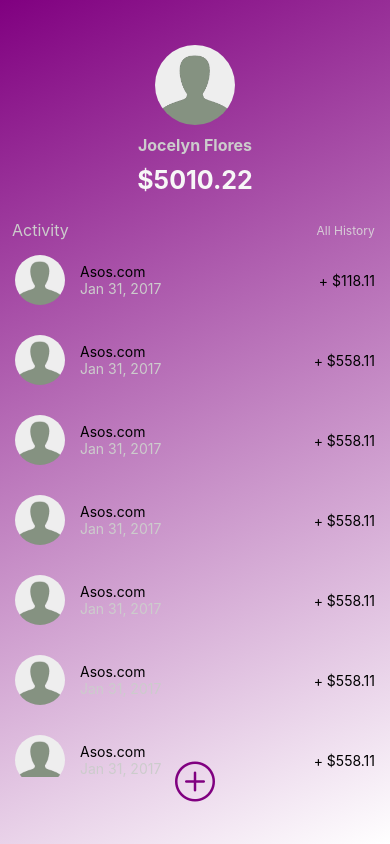
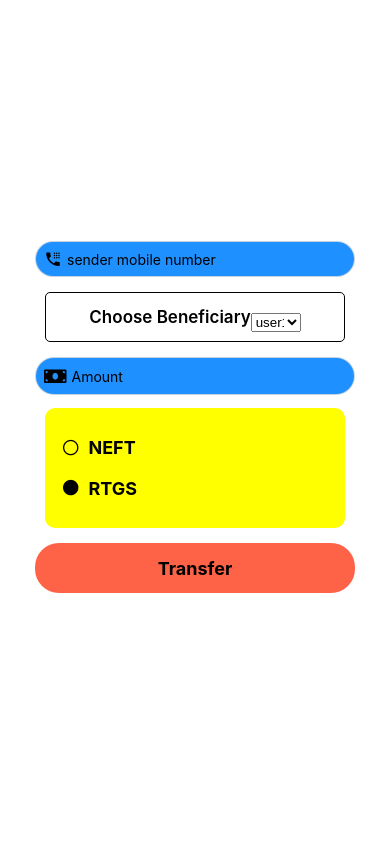
Before and after one commit to dexter9code/Mimi_bank, a React Native app: screen / in a window 390 px wide. Built offline with nearby package versions, Linux system fonts and the light colour scheme.

Commit message:
completed last screen layout

```diff
--- a/App.js
+++ b/App.js
@@ -1,11 +1,13 @@
 import { StatusBar } from "expo-status-bar";
 import HomeScreen from "./app/screens/HomeScreen";
+import MoneyTransferScreen from "./app/screens/MoneyTransferScreen";
 
 export default function App() {
   return (
     <>
       <StatusBar style="dark" />
-      <HomeScreen />
+      {/* <HomeScreen /> */}
+      <MoneyTransferScreen />
     </>
   );
 }
--- /dev/null
+++ b/app/components/MoneyTransComp.js
@@ -0,0 +1,96 @@
+import {
+  View,
+  Text,
+  StyleSheet,
+  TextInput,
+  Button,
+  Pressable,
+} from "react-native";
+import IconInput from "./other/IconInput";
+import { Picker, PickerIOS } from "@react-native-picker/picker";
+import { useState } from "react";
+import SecureType from "./other/SecureType";
+import CustomBtn from "./other/CustomBtn";
+
+const MoneyTransComp = () => {
+  const [selectedItem, setSelectedItem] = useState();
+  const [isError, setIsError] = useState(false);
+
+  return (
+    <View style={styles.rootContainer}>
+      <IconInput
+        iconName={"phone-dial"}
+        placeHolder={`sender mobile number`}
+        style={[styles.container]}
+        keyboardType={"phone-pad"}
+      />
+      <View style={styles.pickerOuterContainer}>
+        <Text style={styles.text}>
+          {selectedItem ? selectedItem : `choose beneficiary`}
+        </Text>
+        <View style={styles.pickerContainer}>
+          <Picker
+            mode="dropdown"
+            selectedValue={selectedItem}
+            onValueChange={(itemValue, _) => setSelectedItem(itemValue)}
+          >
+            <Picker.Item label="user1" value={"user1"} />
+            <Picker.Item label="user2" value={"user2"} />
+          </Picker>
+        </View>
+      </View>
+      <IconInput
+        iconType={"font"}
+        iconName={`money-bill`}
+        placeHolder="Amount"
+        style={styles.container}
+        keyboardType={"phone-pad"}
+      />
+      <SecureType />
+      <CustomBtn />
+    </View>
+  );
+};
+
+export default MoneyTransComp;
+
+const styles = StyleSheet.create({
+  rootContainer: {
+    flex: 1,
+    justifyContent: "center",
+    alignItems: "center",
+  },
+  inputContainer: {
+    width: 300,
+    backgroundColor: "red",
+    padding: 8,
+    borderWidth: 1,
+    borderRadius: 5,
+  },
+  container: {
+    width: 320,
+  },
+  pickerContainer: {
+    marginTop: 10,
+    width: 50,
+  },
+  pickerOuterContainer: {
+    flexDirection: "row",
+    alignItems: "center",
+    width: 300,
+    borderWidth: 1,
+    justifyContent: "center",
+    borderRadius: 5,
+    height: 50,
+    marginVertical: 10,
+  },
+  error: {
+    backgroundColor: "red",
+  },
+  text: {
+    fontSize: 17,
+    fontWeight: "600",
+    textAlign: "center",
+    textTransform: "capitalize",
+  },
+});
--- /dev/null
+++ b/app/components/other/CustomBtn.js
@@ -0,0 +1,54 @@
+import { useRef } from "react";
+import { Pressable, Animated, StyleSheet, View, Text } from "react-native";
+
+const CustomBtn = () => {
+  const color = useRef(new Animated.Value(0)).current;
+
+  const onPressHandler = () => {
+    console.log("e");
+    Animated.timing(color, {
+      toValue: 1,
+      duration: 1000,
+      useNativeDriver: false,
+    }).start(() => {
+      Animated.timing(color, {
+        toValue: 0,
+        duration: 1000,
+        useNativeDriver: false,
+      }).start();
+    });
+  };
+
+  const colorInterpolate = color.interpolate({
+    inputRange: [0, 1],
+    outputRange: ["tomato", "dodgerblue"],
+  });
+
+  return (
+    <Pressable onPress={onPressHandler}>
+      <Animated.View
+        style={[styles.rootContainer, { backgroundColor: colorInterpolate }]}
+      >
+        <Text style={styles.text}>transfer</Text>
+      </Animated.View>
+    </Pressable>
+  );
+};
+
+export default CustomBtn;
+
+const styles = StyleSheet.create({
+  rootContainer: {
+    width: 320,
+    borderRadius: 24,
+    height: 50,
+    justifyContent: "center",
+    alignItems: "center",
+    marginVertical: 15,
+  },
+  text: {
+    fontSize: 18,
+    fontWeight: "bold",
+    textTransform: "capitalize",
+  },
+});
--- /dev/null
+++ b/app/components/other/IconInput.js
@@ -0,0 +1,62 @@
+import { MaterialCommunityIcons, FontAwesome5 } from "@expo/vector-icons";
+import { TextInput, View, StyleSheet } from "react-native";
+import { colors } from "./../../utils/colors";
+
+const IconInput = function ({
+  iconName,
+  placeHolder,
+  onChange,
+  style,
+  iconType,
+  keyboardType,
+}) {
+  return (
+    <View style={[styles.inputContainer, style]}>
+      {iconType === "font" ? (
+        <FontAwesome5
+          name={iconName}
+          color={colors.gray500}
+          size={18}
+          style={styles.icon}
+        />
+      ) : (
+        <MaterialCommunityIcons
+          name={iconName}
+          color={colors.gray500}
+          size={18}
+          style={styles.icon}
+        />
+      )}
+      <TextInput
+        placeholder={placeHolder}
+        onChangeText={onChange}
+        style={styles.input}
+        autoCapitalize="none"
+        keyboardType={keyboardType}
+      />
+    </View>
+  );
+};
+
+export default IconInput;
+
+const styles = StyleSheet.create({
+  inputContainer: {
+    borderWidth: 1,
+    borderRadius: 30,
+    paddingVertical: 8,
+    flexDirection: "row",
+    justifyContent: "flex-start",
+    alignItems: "center",
+    paddingHorizontal: 8,
+    marginVertical: 5,
+    backgroundColor: "dodgerblue",
+    borderColor: colors.gray,
+  },
+  icon: {
+    marginRight: 5,
+  },
+  input: {
+    color: "#000",
+  },
+});
--- /dev/null
+++ b/app/components/other/SecureType.js
@@ -0,0 +1,59 @@
+import { View, Pressable, StyleSheet, Text } from "react-native";
+import { FontAwesome } from "@expo/vector-icons";
+import { useState } from "react";
+
+const SecureType = () => {
+  const [select1, setSelect1] = useState(false);
+  const [select2, setSelect2] = useState(true);
+  return (
+    <View style={styles.outerContainer}>
+      <Pressable
+        onPress={() => setSelect1((preVal) => !preVal)}
+        style={styles.innerContainer}
+      >
+        <FontAwesome
+          name={select2 && !select1 ? "circle-thin" : "circle"}
+          size={18}
+        />
+        <Text style={styles.text}>NEFT</Text>
+      </Pressable>
+      <Pressable
+        onPress={() => setSelect1((preVal) => !preVal)}
+        style={styles.innerContainer}
+      >
+        <FontAwesome
+          name={!select1 && select2 ? "circle" : "circle-thin"}
+          size={18}
+        />
+        <Text style={styles.text}>RTGS</Text>
+      </Pressable>
+    </View>
+  );
+};
+
+export default SecureType;
+
+const styles = StyleSheet.create({
+  outerContainer: {
+    width: 300,
+    backgroundColor: "yellow",
+    alignItems: "center",
+    padding: 10,
+    height: 120,
+    justifyContent: "space-evenly",
+    borderRadius: 10,
+    marginTop: 8,
+  },
+  innerContainer: {
+    flexDirection: "row",
+    paddingHorizontal: 8,
+    alignItems: "center",
+    width: 280,
+  },
+  text: {
+    fontWeight: "bold",
+    fontSize: 18,
+    textTransform: "uppercase",
+    paddingHorizontal: 10,
+  },
+});
--- /dev/null
+++ b/app/screens/MoneyTransferScreen.js
@@ -0,0 +1,7 @@
+import MoneyTransComp from "../components/MoneyTransComp";
+
+const MoneyTransferScreen = () => {
+  return <MoneyTransComp />;
+};
+
+export default MoneyTransferScreen;
--- a/package.json
+++ b/package.json
@@ -13,7 +13,8 @@
     "expo-status-bar": "~1.4.2",
     "react": "18.1.0",
     "react-native": "0.70.5",
-    "expo-linear-gradient": "~12.0.1"
+    "expo-linear-gradient": "~12.0.1",
+    "@react-native-picker/picker": "2.4.8"
   },
   "devDependencies": {
     "@babel/core": "^7.12.9"
```
Also changed, not shown: 1 other file (tests, documents, lock files or other folders).
